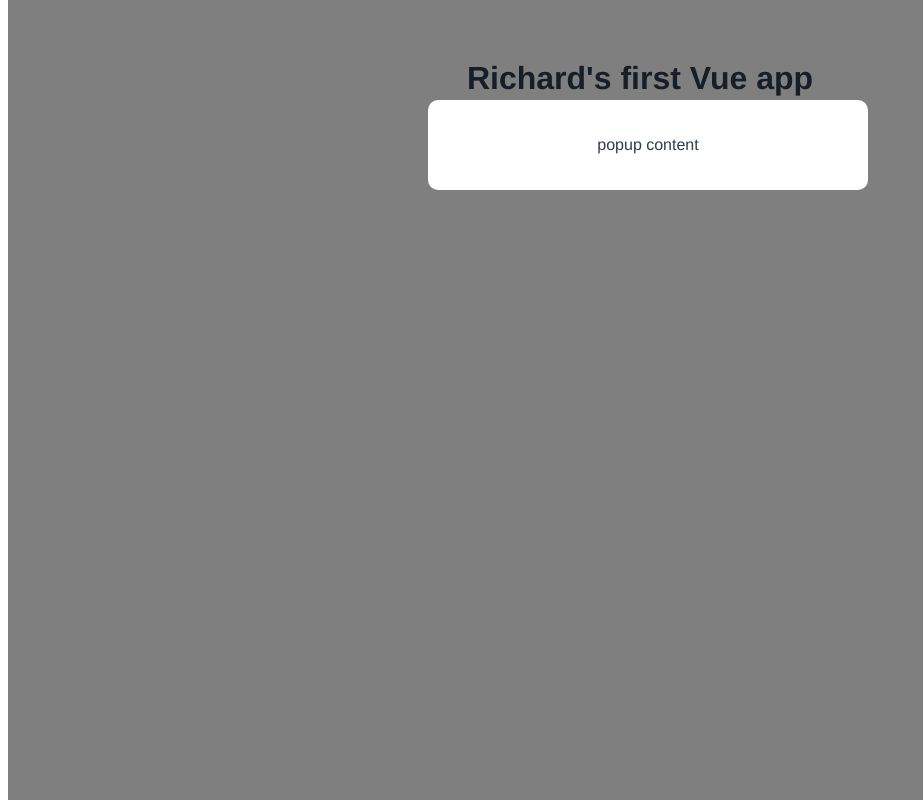
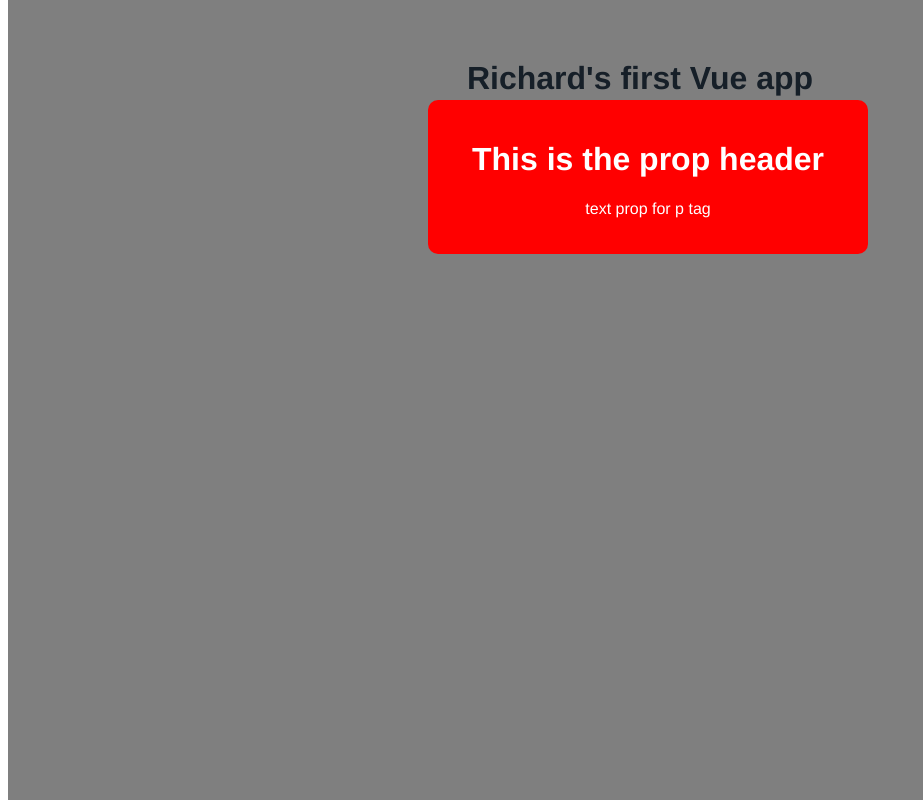
Before and after one commit to RichardMillerWimmer/learning-vue, a Vue app: page / in a window 1280 px wide. Shown: the whole page, without its empty margins (0-923 px from the left). Built offline with nearby package versions, Linux system fonts and the light colour scheme.

Commit message:
work on props and classes

```diff
--- a/src/App.vue
+++ b/src/App.vue
@@ -1,31 +1,33 @@
 <template>
   <h1>{{ title }}</h1>
   <p>Testing and learning Vue.js</p>
-  <input type="text" ref="name">
-  <button @click="handleClick">click me </button>
-  <Popup />
+  <input type="text" ref="name" />
+  <button @click="handleClick">click me</button>
+  <Popup :header="header" :text="text" theme="sale"/>
 </template>
 
 <script>
-import Popup from "./components/Popup"
+import Popup from "./components/Popup";
 
 export default {
   name: "App",
   components: {
-    Popup
+    Popup,
   },
   data() {
     return {
-      title: "Richard's first Vue app"
-    }
+      title: "Richard's first Vue app",
+      header: "This is the prop header",
+      text: "text prop for p tag"
+    };
   },
   methods: {
     handleClick() {
-      console.log(this.$refs.name)
-      this.$refs.name.classList.add("active")
-      this.$refs.name.focus()
-    }
-  }
+      console.log(this.$refs.name);
+      this.$refs.name.classList.add("active");
+      this.$refs.name.focus();
+    },
+  },
 };
 </script>
 
--- a/src/components/Popup.vue
+++ b/src/components/Popup.vue
@@ -1,18 +1,20 @@
 <template>
   <div class="backdrop">
-    <div class="popup">
-      <p>popup content</p>
+    <div class="popup" :class="{ sale: theme === 'sale'}">
+      <h1>{{ header }}</h1>
+      <p>{{ text }}</p>
     </div>
   </div>
 </template>
 
 <script>
 export default {
-    name: 'Popup'
-}
+  name: "Popup",
+  props: ["header", "text", "theme"],
+};
 </script>
 
-<style>
+<style scoped>
 .popup {
   width: 400px;
   padding: 20px;
@@ -27,4 +29,14 @@ export default {
   width: 100%;
   height: 100%;
 }
+h1 {
+  color: green;
+}
+.popup.sale {
+    background: red;
+    color: white;
+}
+.popup.sale h1 {
+    color: white;
+}
 </style>
```
